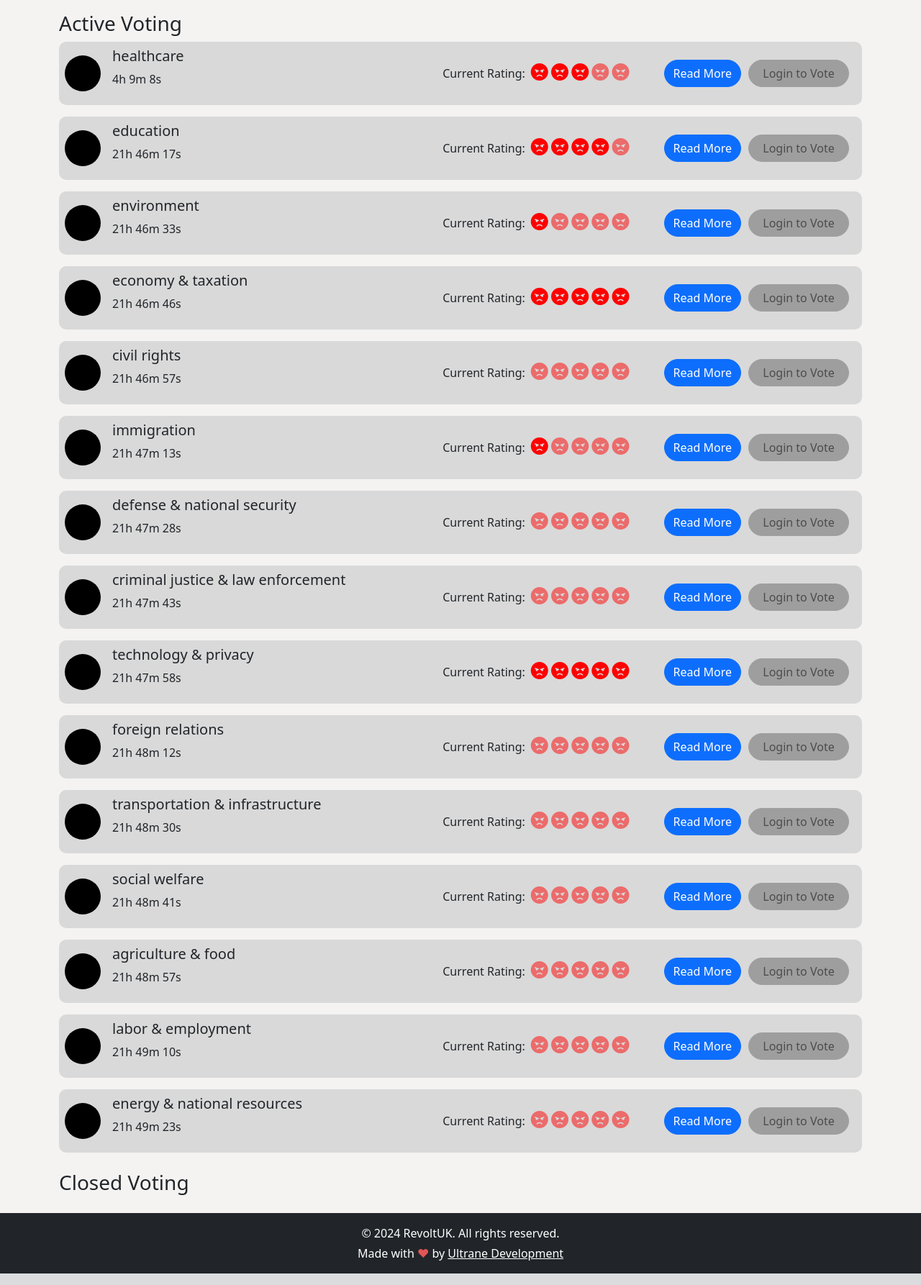
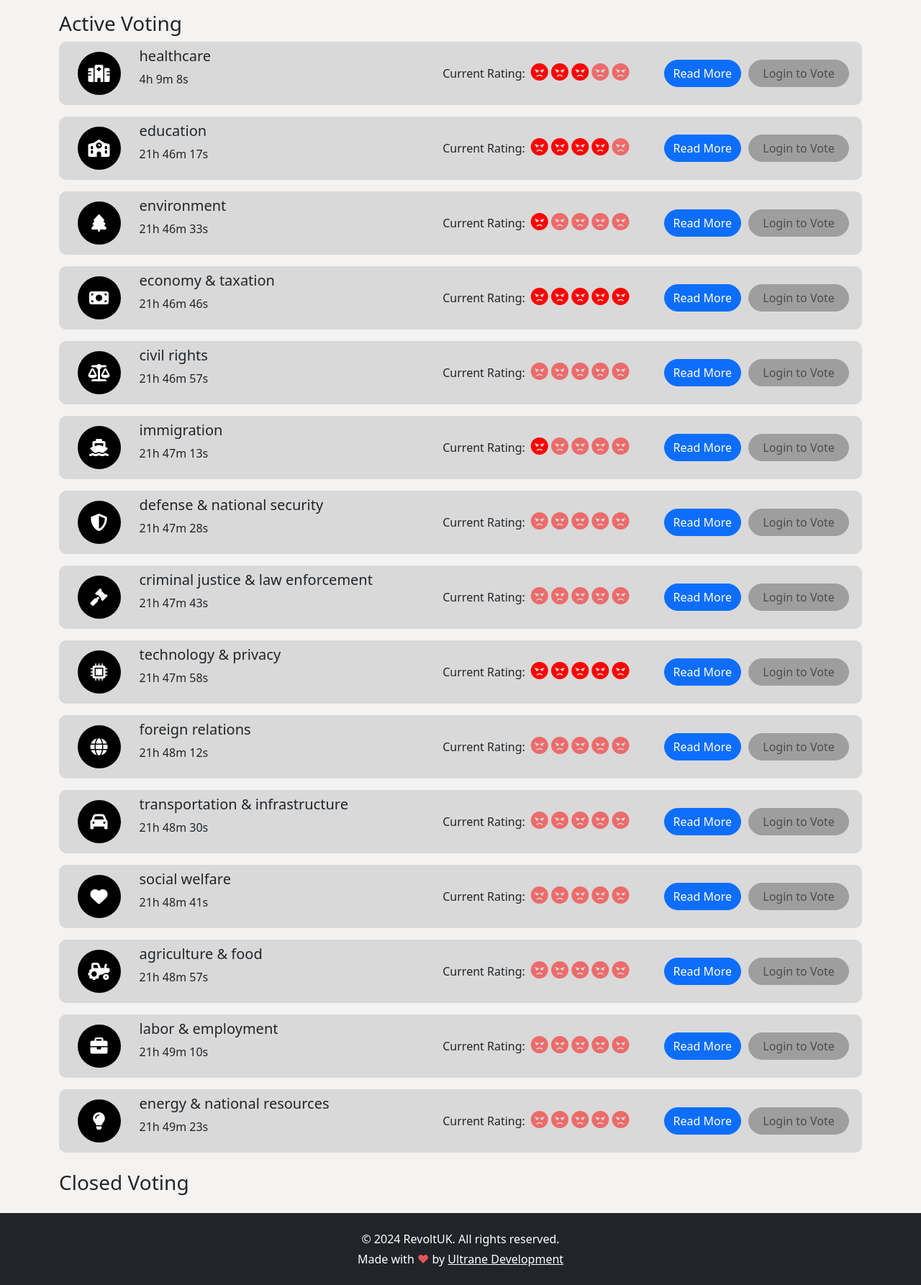
Before and after one commit to Ultrane-Development-LTD/revoltUK-Main, a Django app: page / in a window 1280 px wide. Shown: the part 380-2166 px from the top of the page at 72% size. Run offline with Django 5.2, Linux system fonts and the light colour scheme; data comes from the database, SQL or seed files in the repository; both versions use the stored data as it was after the commit.

Commit message:
Update
- Category Icons

```diff
--- a/revoltUK/static/revoltUK/css/styles.css
+++ b/revoltUK/static/revoltUK/css/styles.css
@@ -42,11 +42,22 @@ body {
   }
 
   .profile-circle {
-    width: 50px;
-    height: 50px;
-    background-color: black;
+    width: 60px;
+    height: 60px;
     border-radius: 50%;
-  }
+    background-color: #000;
+    display: flex;
+    justify-content: center;
+    align-items: center;
+    margin-right: 10px;
+    margin-left: 17.5px;
+}
+
+.profile-circle .icon {
+    font-size: 24px;
+    color: #fff;
+    line-height: 0;
+}
 
   .category-carousel {
     display: flex;
@@ -115,8 +126,12 @@ body {
     color: rgb(255, 0, 0);
   }
 
-.footer {
-  width: 100%;
+  footer {
+    position: relative;
+    left: 0;
+    right: 0;
+    width: 100%;
+    margin: 0;  /* Reset any default margins */
 }
 
 .angry-face {
--- /dev/null
+++ b/revoltUK/static/revoltUK/js/adblocker.js
@@ -0,0 +1,17 @@
+window.onload = function() {
+    var adBlockerDetected = false;
+    var adTest = document.createElement('div');
+    adTest.innerHTML = '&nbsp;';
+    adTest.className = 'adsbox';
+    document.body.appendChild(adTest);
+    window.setTimeout(function() {
+        if (adTest.offsetHeight === 0) {
+            adBlockerDetected = true;
+        }
+        document.body.removeChild(adTest);
+        if (adBlockerDetected) {
+            // Display a message
+            alert("It seems you are using an ad blocker. Please consider disabling it for our site.");
+        }
+    }, 100);
+};
--- a/revoltUK/templates/index.html
+++ b/revoltUK/templates/index.html
@@ -10,6 +10,7 @@
     <link rel="stylesheet" href="{% static 'revoltUK/css/styles.css' %}">
     <link rel="stylesheet" href="https://cdnjs.cloudflare.com/ajax/libs/font-awesome/6.0.0-beta3/css/all.min.css">
     <meta name="google-adsense-account" content="ca-pub-3963352046880098">
+    <script src="{% static 'js/adblocker.js' %}"></script>
 </head>
 <body>
 
@@ -60,7 +61,9 @@
     {% for session in active_sessions %}
     <div class="d-flex justify-content-between align-items-center p-2 mb-3" style="background-color: #D9D9D9; border-radius: 10px;">
         <div class="d-flex align-items-center">
-            <div class="profile-circle"></div>
+            <div class="profile-circle" data-category="{{ session.legislation.category.name }}">
+                <div class="icon"></div>
+            </div>
             <div class="ms-3">
                 <h5>{{ session.legislation.title }}</h5>
                 <p id="timer-{{ forloop.counter }}">{{ session.end_time|date:"H:i:s" }}</p>
@@ -73,7 +76,7 @@
             <div class="rating-icons me-5">
                 {% with average_rating=session_ratings|get_item:session.id|default:0 %}
                     {% for i in "12345" %}
-                        {% if i|add:"0" <= average_rating %}
+                        {% if i|add:"0" <= average_rating %} <!-- Error -->
                             <i class="fa-solid fa-face-angry" style="color: red; opacity: 1; font-size: 24px;"></i>
                         {% else %}
                             <i class="fa-solid fa-face-angry" style="color: red; opacity: 0.5; font-size: 24px;"></i>
@@ -83,7 +86,7 @@
             </div>
             <button class="btn btn-primary readmore-btn" data-bs-toggle="modal" data-bs-target="#readMoreModal">Read More</button>
             {% if user.is_authenticated %}
-            <button class="btn btn-primary vote-btn" data-bs-toggle="modal" data-bs-target="#voteModal" data-session-id="{{ session.id }}" onclick="setSelectedSessionId({{ session.id }})">Vote</button>
+            <button class="btn btn-primary vote-btn" data-bs-toggle="modal" data-bs-target="#voteModal" data-session-id="{{ session.id }}" onclick="setSelectedSessionId({{ session.id }})">Vote</button> <!-- Error -->
             {% else %}
             <button class="btn btn-primary vote-btn disabled" title="You must log in to vote.">Login to Vote</button>
             {% endif %}
@@ -138,25 +141,27 @@
                 <p>Voting closed.</p>
             </div>
         </div>
-            <div>
+        <div class="d-flex align-items-center">
+            <div class="me-2">
+                <p class="mb-0">Final Rating:</p>
+            </div>
+            <div class="rating-icons me-5">
+                {% with average_rating=session_ratings|get_item:session.id|default:0 %}
+                    {% for i in "12345" %}
+                        {% if i|add:"0" <= average_rating %} <!-- Error -->
+                            <i class="fa-solid fa-face-angry" style="color: red; opacity: 1; font-size: 24px;"></i>
+                        {% else %}
+                            <i class="fa-solid fa-face-angry" style="color: red; opacity: 0.5; font-size: 24px;"></i>
+                        {% endif %}
+                    {% endfor %}
+                {% endwith %}
+            </div>
             <button class="btn btn-primary readmore-btn" data-bs-toggle="modal" data-bs-target="#readMoreModal">Read More</button>
             <button class="btn btn-outline-secondary vote-btn disabled">Voting Closed</button>
         </div>
     </div>
     {% endfor %}
 </div>
-</div>
-
-    <!-- Footer -->
-    <footer class="bg-dark text-center text-white py-3 mt-auto">
-        <div class="container">
-            <p class="mb-1">&copy; 2024 RevoltUK. All rights reserved.</p>
-            <p class="mb-0">
-                Made with <span style="color: #e25555;">&#9829;</span> by
-                <a href="https://ultranedevelopment.co.uk" class="text-white" target="_blank">Ultrane Development</a>
-            </p>
-        </div>
-    </footer>
 
 <div class="modal fade" id="voteModal" tabindex="-1" aria-labelledby="voteModalLabel" aria-hidden="true">
   <div class="modal-dialog">
@@ -284,6 +289,16 @@
         </div>
     </div>
 </div>
+</div>
+<footer class="bg-dark text-center text-white py-4">
+    <div class="container-fluid">
+        <p class="mb-1">&copy; 2024 RevoltUK. All rights reserved.</p>
+        <p class="mb-0">
+            Made with <span style="color: #e25555;">&#9829;</span> by
+            <a href="https://ultranedevelopment.co.uk" class="text-white" target="_blank">Ultrane Development</a>
+        </p>
+    </div>
+</footer>
 
 <script>
     let selectedSessionId = null;  // To hold the session ID
@@ -316,6 +331,38 @@
         updateFormAction();  // Ensure the form action is updated when the modal is shown
     });
     </script>
+
+<script>
+    const categoryIcons = {
+        "Healthcare": "<i class='fa-solid fa-hospital'></i>",
+        "Education": "<i class='fa-solid fa-school'></i>",
+        "Environment": "<i class='fa-solid fa-tree'></i>",
+        "Economy & Taxation": "<i class='fa-solid fa-money-bill'></i>",
+        "Civil Rights": "<i class='fa-solid fa-scale-balanced'></i>",
+        "Immigration": "<i class='fa-solid fa-ship'></i>",
+        "Defense & National Security": "<i class='fa-solid fa-shield'></i>",
+        "Criminal Justice & Law Enforcement": "<i class='fa-solid fa-gavel'></i>",
+        "Technology & Privacy": "<i class='fa-solid fa-microchip'></i>",
+        "Foreign Relations": "<i class='fa-solid fa-globe'></i>",
+        "Transportation & Infrastructure": "<i class='fa-solid fa-car'></i>",
+        "Social Welfare": "<i class='fa-solid fa-heart'></i>",
+        "Agriculture & Food": "<i class='fa-solid fa-tractor'></i>",
+        "Labor & Employment": "<i class='fa-solid fa-briefcase'></i>",
+        "Energy & Natural Resources": "<i class='fa-solid fa-lightbulb'></i>"
+    };
+
+    function updateProfileCircles() {
+        document.querySelectorAll('.profile-circle').forEach(circle => {
+            const category = circle.getAttribute('data-category');
+            const iconHtml = categoryIcons[category] || ''; // Fallback to empty if category not found
+            circle.querySelector('.icon').innerHTML = iconHtml; // Set the icon
+        });
+    }
+
+    // Call the function after the page loads
+    document.addEventListener('DOMContentLoaded', updateProfileCircles);
+</script>
+
 <script src="https://cdn.jsdelivr.net/npm/@popperjs/core@2.11.6/dist/umd/popper.min.js"></script>
 <script src="https://cdn.jsdelivr.net/npm/bootstrap@5.3.0-alpha3/dist/js/bootstrap.min.js"></script>
 
--- a/revoltUK/views.py
+++ b/revoltUK/views.py
@@ -11,8 +11,8 @@ def home(request):
     categories = Category.objects.all()
     current_time = timezone.now()
 
-    # Fetch active and closed voting sessions
-    active_sessions = VotingSession.objects.filter(start_time__lte=current_time, end_time__gte=current_time)
+    # Fetch active and closed voting sessions with related legislation and category
+    active_sessions = VotingSession.objects.filter(start_time__lte=current_time, end_time__gte=current_time).select_related('legislation__category')
     closed_sessions = VotingSession.objects.filter(end_time__lt=current_time)
 
     # Calculate ratings for each session
```
Also changed, not shown: db.sqlite3. Lines whose indentation alone changed are shown as unchanged.
